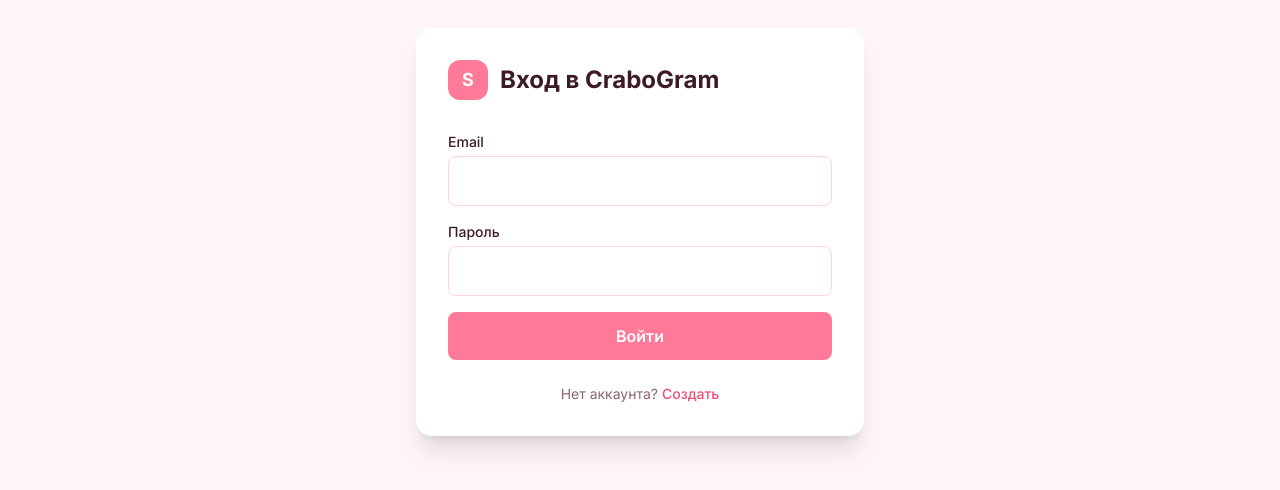
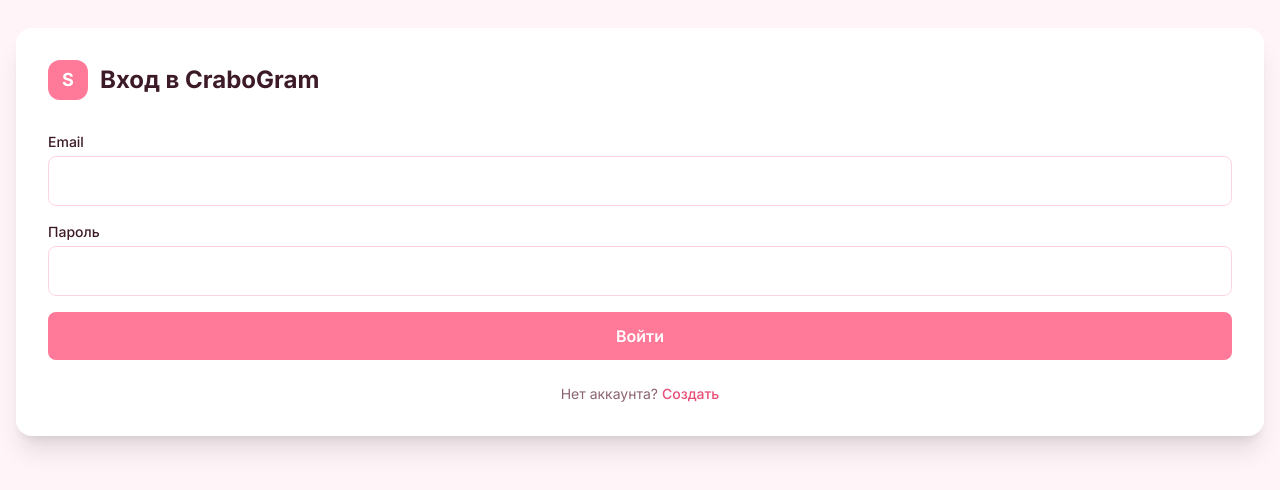
Before and after one commit to sereganikitin/SeldeGram, a Next.js app in the folder web/: page /login in a window 1280 px wide. Shown: the part 168-658 px from the top of the page. Built offline with nearby package versions, Linux system fonts and the light colour scheme.

Commit message:
Web: fix mobile viewport overflow (chat goes beyond right edge)

```diff
--- a/web/app/chats/page.tsx
+++ b/web/app/chats/page.tsx
@@ -62,7 +62,7 @@
 
   return (
     <>
-      <div className="flex-1 flex min-h-0 overflow-hidden">
+      <div className="flex-1 flex min-h-0 overflow-hidden w-full max-w-full">
         <div className={`${selected ? "hidden md:flex" : "flex"} w-full md:w-auto`}>
           <ChatList
             selectedId={selected?.id ?? null}
--- a/web/app/globals.css
+++ b/web/app/globals.css
@@ -16,4 +16,11 @@
 
 html, body {
   font-family: var(--font-sans), system-ui, -apple-system, sans-serif;
+  overflow-x: hidden;
+  max-width: 100vw;
 }
+
+/* Предотвращаем выход за правый край на мобильном вебе */
+*, *::before, *::after {
+  max-width: 100%;
+}
--- a/web/app/layout.tsx
+++ b/web/app/layout.tsx
@@ -26,7 +26,7 @@
           }}
         />
       </head>
-      <body className="h-[100dvh] flex flex-col bg-cream dark:bg-[#1a0b12] text-ink dark:text-[#ffe8f0] overflow-hidden">
+      <body className="h-[100dvh] w-full max-w-[100vw] flex flex-col bg-cream dark:bg-[#1a0b12] text-ink dark:text-[#ffe8f0] overflow-hidden">
         {children}
       </body>
     </html>
--- a/web/components/ChatList.tsx
+++ b/web/components/ChatList.tsx
@@ -93,7 +93,7 @@
   const filtered = chats.filter((c) => (c.title ?? "").toLowerCase().includes(search.toLowerCase()));
 
   return (
-    <aside className="w-full md:w-80 lg:w-96 border-r border-cream-border dark:border-slate-800 flex flex-col bg-white dark:bg-slate-950">
+    <aside className="w-full md:w-80 lg:w-96 border-r border-cream-border dark:border-slate-800 flex flex-col bg-white dark:bg-slate-950 overflow-x-hidden">
       <header className="p-4 border-b border-cream-border dark:border-slate-800 flex items-center gap-3">
         {me && <Avatar id={me.id} name={me.displayName} avatarKey={me.avatarKey} size={40} />}
         <div className="flex-1 min-w-0">
--- a/web/components/ChatView.tsx
+++ b/web/components/ChatView.tsx
@@ -303,7 +303,7 @@
   return (
     <ChatBackground wallpaper={effectiveWallpaper}>
     <section
-      className="flex-1 flex flex-col min-h-0 relative"
+      className="flex-1 flex flex-col min-h-0 relative overflow-x-hidden w-full"
       onDragOver={(e) => {
         e.preventDefault();
         setDragOver(true);
```
